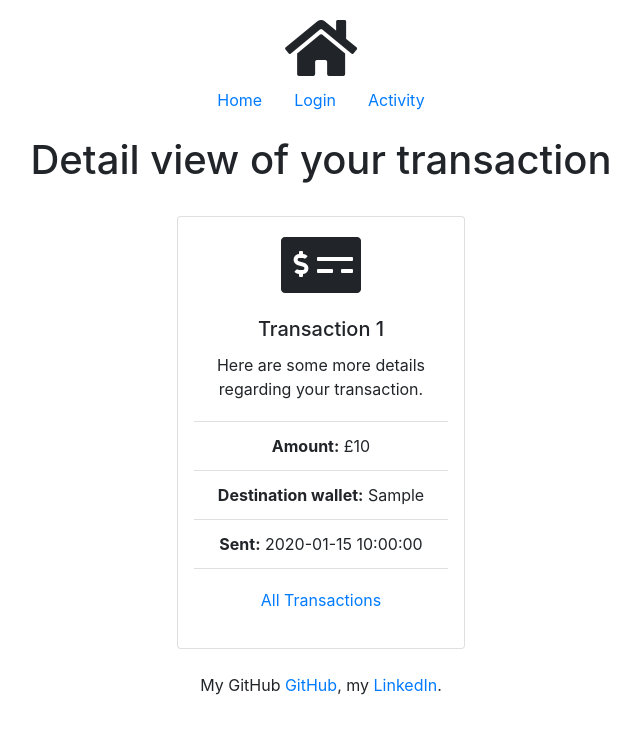
After one commit to DevJayShepherd/money_mover, a Flask app: page /activity/details/1 in a window 1280 px wide. The commit adds this page. Shown: the top 734 px of the page, without its empty margins (319-959 px from the left). Run offline with Flask 2, Linux system fonts and the light colour scheme; the visitor is signed in with stand-in values (Sample User, id 1); tables that the repository leaves empty hold one stand-in row (values such as "Sample post"); some libraries are stand-ins or nearby versions.

Commit message:
detail transaction view & template added (#6)

```diff
--- a/money_mover.py
+++ b/money_mover.py
@@ -47,3 +47,16 @@ def transactions():
     except KeyError:
         # Happens when no session has been created
         return redirect(url_for('login'))
+
+
+@app.route('/activity/details/<transaction_id>')
+def transaction_details(transaction_id):
+    try:
+        # Retrieve the current user
+        user = UserManagement.get_current_user(session['email'])
+        # Retrieve a list of transactions for current user
+        the_transaction = Transaction.query.filter_by(id=transaction_id).first()
+        return render_template('transaction_details.html', transaction=the_transaction)
+    except KeyError:
+        # Happens when no session has been created
+        return redirect(url_for('login'))
--- a/templates/core/base.html
+++ b/templates/core/base.html
@@ -24,6 +24,7 @@
           </nav>
         </div>
       </header>
+    </div>
 {% block content %}
 
 {% endblock content %}
--- /dev/null
+++ b/templates/transaction_details.html
@@ -0,0 +1,24 @@
+{% extends 'core/base.html' %}
+{% block extraheaders %}
+{% endblock extraheaders %}
+{% block content %}
+    <h1>Detail view of your transaction</h1>
+    <br>
+    <div class="card cover-container d-flex h-100 p-3 mx-auto flex-column"  style="width: 18rem;">
+        <i class="fas fa-money-check-alt fa-4x"></i>
+    <div class="card-body">
+    <h5 class="card-title">Transaction {{ transaction.id }}</h5>
+    <p class="card-text">Here are some more details regarding your transaction.</p>
+    </div>
+        <ul class="list-group list-group-flush">
+            <li class="list-group-item"><b>Amount:</b> £{{ transaction.amount }}</li>
+            <li class="list-group-item"><b>Destination wallet:</b> {{ transaction.destination_wallet }}</li>
+            <li class="list-group-item"><b>Sent:</b> {{ transaction.date_sent }}</li>
+        </ul>
+    <div class="card-body">
+    <a href="/activity" class="card-link">All Transactions</a>
+    </div>
+    </div>
+    <br>
+
+{% endblock content %}
--- a/templates/transactions.html
+++ b/templates/transactions.html
@@ -16,8 +16,8 @@
   {% for transaction in transactions %}
     <tr>
       <th scope="row">{{ transaction.id }}</th>
-      <td>{{ transaction.amount }}</td>
-      <td><button type="button" class="btn btn-primary">More details</button></td>
+      <td>£{{ transaction.amount }}</td>
+      <td><button type="button" class="btn btn-primary"><a href="/activity/details/{{ transaction.id }}">More Details</a></button></td>
     </tr>
   {% endfor %}
   </tbody>
```
Also changed, not shown: utility/dummy_data.py (+11 -1 lines).
